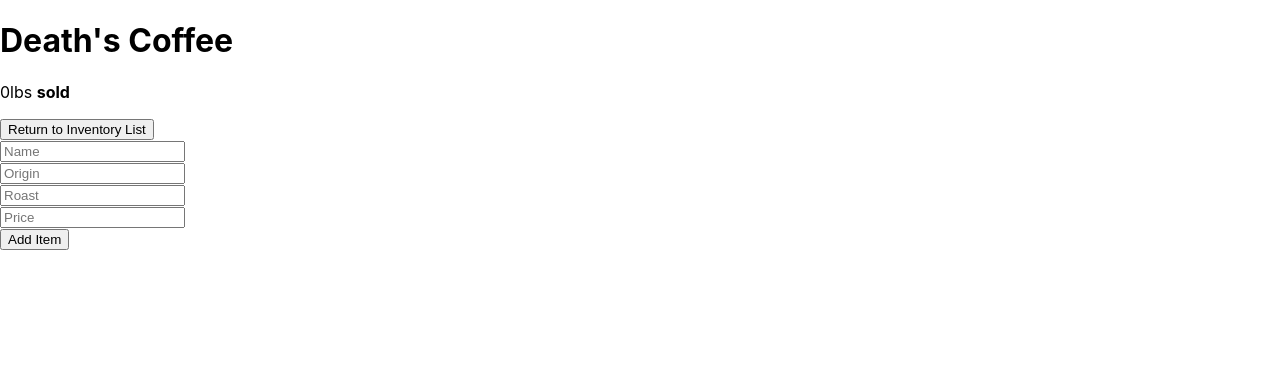
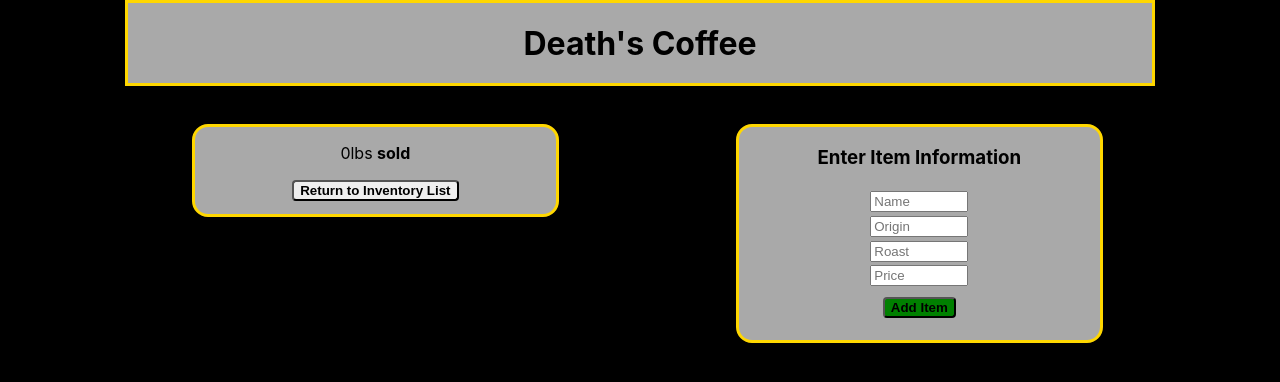
Before and after one commit to DavidDGamble/deaths-coffee, a React (Create React App) app: page / in a window 1280 px wide. Both pictures are taken after a click on the button "Add Item". Shown: the top 382 px of the page. Built offline with nearby package versions, Linux system fonts and the light colour scheme.

Commit message:
Add CSS to project.

```diff
--- a/src/components/EditItemForm.jsx
+++ b/src/components/EditItemForm.jsx
@@ -19,6 +19,7 @@ function EditItemForm(props) {
   return (
     <div className="edit-form">
       <form onSubmit={handleEditItemFormSubmission}>
+        <h3>Edit Item Information</h3>
         <input
           type="text"
           name="name"
--- a/src/components/Form.jsx
+++ b/src/components/Form.jsx
@@ -5,6 +5,7 @@ function Form(props) {
   return (
     <div className="form">
       <form onSubmit={props.formSubmissionHandler}>
+        <h3>Enter Item Information</h3>
         <input
           type="text"
           name="name"
--- a/src/components/InventoryControl.jsx
+++ b/src/components/InventoryControl.jsx
@@ -132,10 +132,16 @@ class InventoryControl extends React.Component {
 
     return (
       <React.Fragment>
-        <p>{this.state.poundsSold}lbs <strong>sold</strong></p>
-        <p><strong>{errorMessage}</strong></p>
-        <button onClick={this.handleAddItem}>{buttonText}</button>
-        {currVisibleState}
+        <div className="main-page">
+          <div className="side-bar">
+            <p>{this.state.poundsSold}lbs <strong>sold</strong></p>
+            <p id="error"><strong>{errorMessage}</strong></p>
+            <button onClick={this.handleAddItem}>{buttonText}</button>
+          </div>
+          <div className="main-column">
+            {currVisibleState}
+          </div>
+        </div>
       </React.Fragment>
     );
   }
--- a/src/components/ItemDetails.jsx
+++ b/src/components/ItemDetails.jsx
@@ -13,8 +13,8 @@ function ItemDetails(props) {
         <h5>Price: ${item.price}/lb</h5>
         <p><strong>Available: {item.pounds}lbs</strong></p>
       </div>
-      <button onClick={ props.onClickingEdit }>Edit Item</button>
-      <button onClick={ () => onClickingDelete(item.id) }>Delete Item</button>
+      <button onClick={ props.onClickingEdit } id="edit">Edit Item</button>
+      <button onClick={ () => onClickingDelete(item.id) } id="delete">Delete Item</button>
     </div>
   );
 }
--- /dev/null
+++ b/src/styles/app.css
@@ -0,0 +1,33 @@
+.main-page {
+  display: flex;
+  align-items: flex-start;
+  align-content: flex-start;
+  align-self: flex-start;
+  margin-top: 3%;
+}
+
+.main-column {
+  width: 100%;
+  margin: auto;
+  margin-top: 0%;
+}
+
+.side-bar {
+  text-align: center;
+  width: 50%;
+  height: auto;
+  border: solid 3px gold;
+  border-radius: 1rem;
+  background-color: darkgrey;
+  padding-bottom: 1%;
+  margin-left: 15%;
+}
+
+#error {
+  color: red;
+}
+
+button {
+  font-weight: bolder;
+  border-radius: .25rem;
+}
--- /dev/null
+++ b/src/styles/edit-form.css
@@ -0,0 +1,22 @@
+.edit-form {
+  margin: auto;
+  text-align: center;
+  width: 50%;
+  height: auto;
+  border: solid 3px gold;
+  border-radius: 1rem;
+  background-color: darkgrey;
+  padding-bottom: 3%;
+}
+
+.edit-form > form > input {
+  margin-top: 1%;
+  width: 25%;
+}
+
+.edit-form > form > button {
+  background-color: yellow;
+  font-weight: bolder;
+  border-radius: .25rem;
+  margin-top: 3%;
+}
--- /dev/null
+++ b/src/styles/form.css
@@ -0,0 +1,22 @@
+.form {
+  margin: auto;
+  text-align: center;
+  width: 50%;
+  height: auto;
+  border: solid 3px gold;
+  border-radius: 1rem;
+  background-color: darkgrey;
+  padding-bottom: 3%;
+}
+
+.form > form > input {
+  margin-top: 1%;
+  width: 25%;
+}
+
+.form > form > button {
+  background-color: green;
+  font-weight: bolder;
+  border-radius: .25rem;
+  margin-top: 3%;
+}
--- /dev/null
+++ b/src/styles/header.css
@@ -0,0 +1,8 @@
+.header {
+  margin: auto;
+  text-align: center;
+  width: 80%;
+  height: 10vh;
+  border: solid 3px gold;
+  background-color: darkgrey;
+}
--- a/src/index.css
+++ b/src/styles/index.css
@@ -1,4 +1,5 @@
 body {
+  background-color: black;
   margin: 0;
   font-family: -apple-system, BlinkMacSystemFont, 'Segoe UI', 'Roboto', 'Oxygen',
     'Ubuntu', 'Cantarell', 'Fira Sans', 'Droid Sans', 'Helvetica Neue',
--- /dev/null
+++ b/src/styles/item-details.css
@@ -0,0 +1,23 @@
+.item-details {
+  margin: auto;
+  text-align: center;
+  width: 50%;
+  height: auto;
+  border: solid 3px gold;
+  border-radius: 1rem;
+  background-color: darkgrey;
+  padding-bottom: 3%;
+}
+
+#edit {
+  background-color: yellow;
+  font-weight: bolder;
+  border-radius: .25rem;
+  margin-right: 5%;
+}
+
+#delete {
+  background-color: red;
+  font-weight: bolder;
+  border-radius: .25rem;
+}
--- /dev/null
+++ b/src/styles/item.css
@@ -0,0 +1,17 @@
+.item {
+  margin: auto;
+  text-align: center;
+  width: 50%;
+  height: auto;
+  border: solid 3px gold;
+  border-radius: 1rem;
+  background-color: darkgrey;
+  padding-bottom: 3%;
+  margin-bottom: 1%;
+}
+
+.item > button {
+  background-color: green;
+  font-weight: bolder;
+  border-radius: .25rem;
+}
```
Also changed, not shown: src/index.js (+7 -1 lines).
